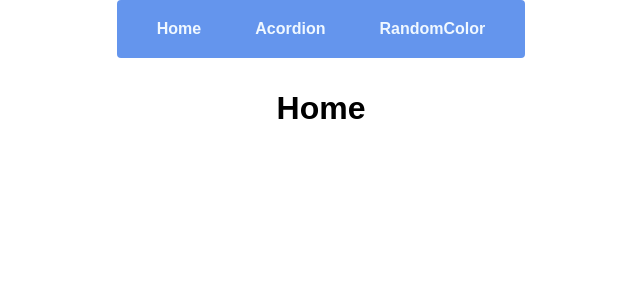
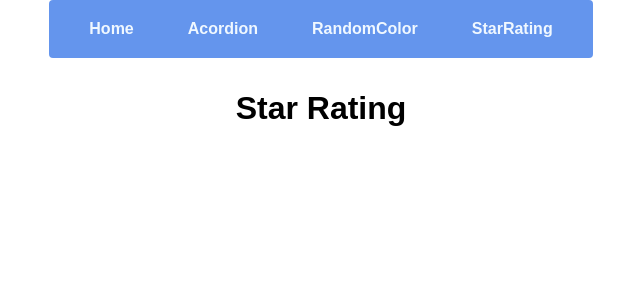
Before and after one commit to fabroche/25_react_projects, a React (Vite) app: page /25_react_projects/star-rating in a window 1280 px wide. Shown: the top 300 px of the page, without its empty margins (319-959 px from the left). Built offline with nearby package versions, Linux system fonts and the light colour scheme.

Commit message:
feat: added new component StarRating

```diff
--- a/src/App.jsx
+++ b/src/App.jsx
@@ -3,6 +3,7 @@ import {Link, Route, Routes} from "react-router-dom";
 import {Acordion} from "./Acordion/Acordion.jsx";
 import Home from "./Home/Home.jsx";
 import RandomColor from "./RandomHex/RandomColor.jsx";
+import StarRating from "./StarRating/StarRating.jsx";
 
 function App() {
 
@@ -20,12 +21,16 @@ function App() {
                         <li className="navbar-item">
                             <Link to="/25_react_projects/random-color">RandomColor</Link>
                         </li>
+                        <li className="navbar-item">
+                            <Link to="/25_react_projects/star-rating">StarRating</Link>
+                        </li>
                     </ul>
                 </nav>
                 <Routes>
                     <Route path="/25_react_projects" element={<Home/>}></Route>
                     <Route path="/25_react_projects/acordion" element={<Acordion/>}></Route>
                     <Route path="/25_react_projects/random-color" element={<RandomColor/>}></Route>
+                    <Route path="/25_react_projects/star-rating" element={<StarRating/>}></Route>
                     <Route path="*" element={<Home/>}></Route>
                 </Routes>
             </div>
--- /dev/null
+++ b/src/StarRating/StarRating.jsx
@@ -0,0 +1,9 @@
+import './StarRating.css'
+
+function StarRating() {
+    return (
+        <h1>Star Rating</h1>
+    );
+}
+
+export default StarRating;
```
Also changed, not shown: src/StarRating/StarRating.css (added).
